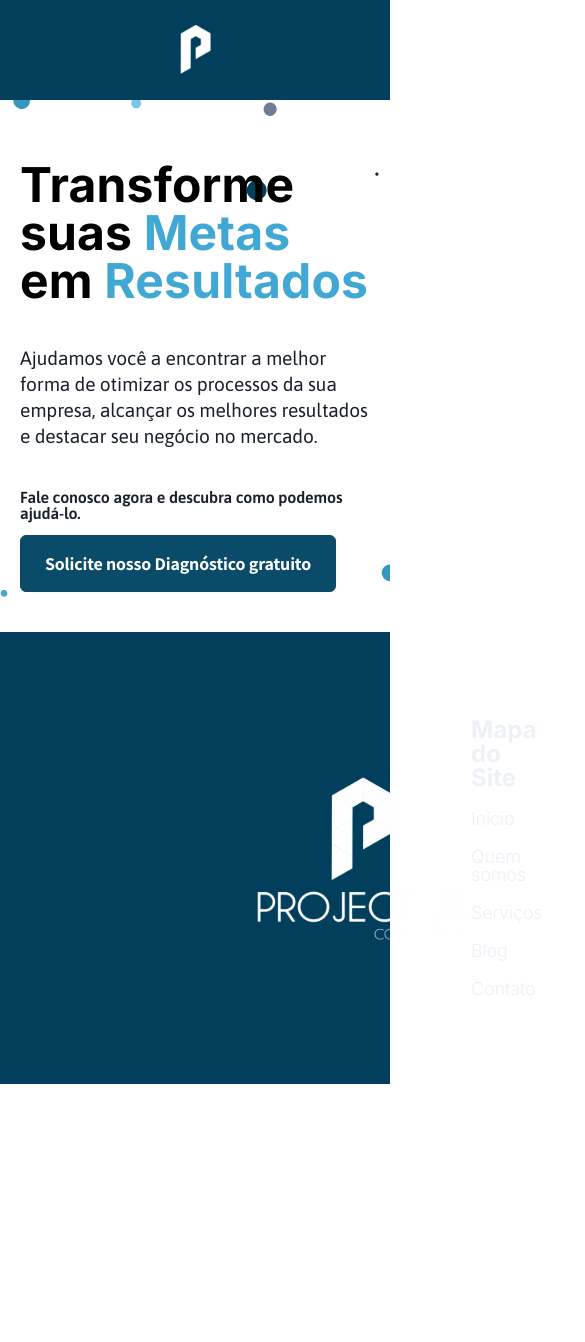
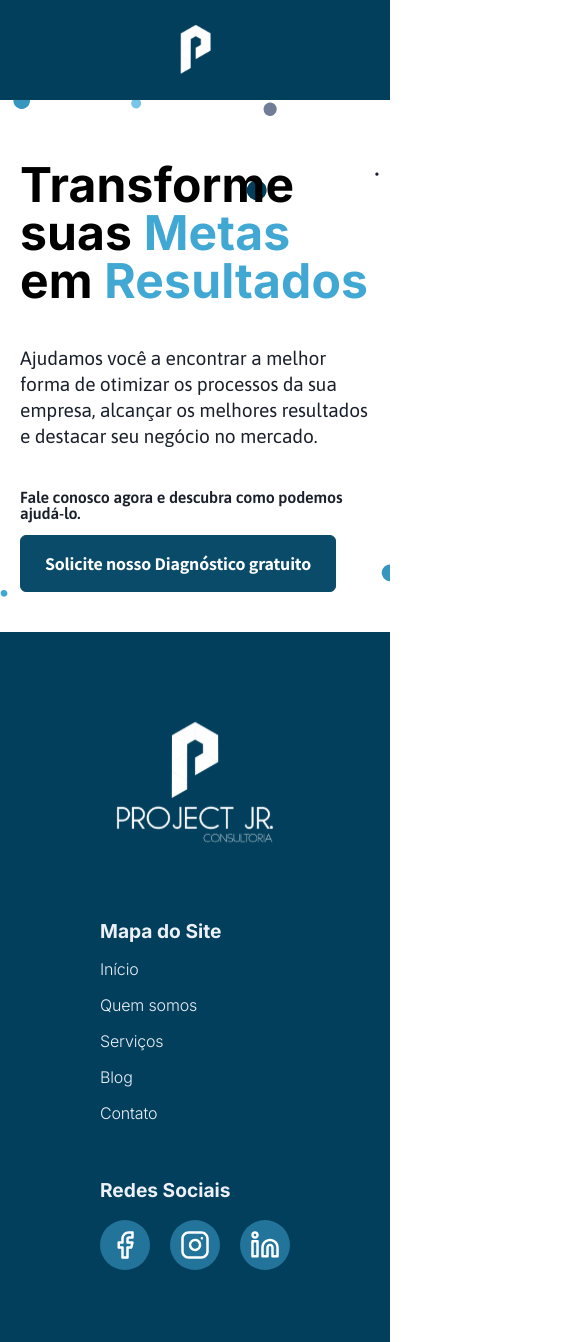
Before and after one commit to byte-serido/projectJR-Consultoria-web, a Vue app in the folder web/: page / in a window 390 px wide. Shown: the top 1342 px of the page, 585 px wide, since content can reach past the window. Before the commit the page ends 1084 px from the top, so only its background shows below. Built offline with nearby package versions, Linux system fonts and the light colour scheme.

Commit message:
feat: Responsividade da tela footer #6

```diff
--- a/web/src/components/MyFooter.vue
+++ b/web/src/components/MyFooter.vue
@@ -1,7 +1,7 @@
 <template >
     <section class="footer-container">
         <div class="container footer">
-            <img src="../assets/footer/logotipo.svg" alt="Logotipo da Project Jr Consultoria"/>
+            <img class="logotipo" src="../assets/footer/logotipo.svg" alt="Logotipo da Project Jr Consultoria"/>
 
             <div class="footer-content">
                 <div class="navigation">
@@ -31,13 +31,13 @@
                 <div class="social">
                     <p class="title">Redes Sociais</p>
                     <div class="menu-social">
-                        <a href="http://" target="_blank">
+                        <a href="https://m.facebook.com/100063631264547/" target="_blank">
                             <img src="../assets/footer/facebook.svg" alt="Facebook">
                         </a>
-                        <a href="http://" target="_blank">
+                        <a href="https://instagram.com/projectjrconsultoria?igshid=YmMyMTA2M2Y=" target="_blank">
                             <img src="../assets/footer/instagram.svg" alt="Instagram">
                         </a>
-                        <a href="http://" target="_blank">
+                        <a href="https://www.linkedin.com/company/projectjr/" target="_blank">
                             <img src="../assets/footer/linkedin.svg" alt="LinkedIn">
                         </a>
                     </div>
@@ -118,4 +118,75 @@ export default {
     a{
         text-decoration: none;
     }
+
+    @media (max-width:1080px){
+        .footer{
+            padding: 86px 80px;
+            display: flex;
+            flex-direction: row;
+            align-items: center;
+            justify-content: space-between;
+        }
+    }
+
+    @media (max-width:880px){
+        .footer{
+            padding: 70px 20px;
+            display: flex;
+            flex-direction: row;
+            align-items: center;
+            justify-content: space-between;
+        }
+
+        .logotipo{
+            height: 140px;
+            width: 140px;
+        }
+
+        .title{
+            font-size: 1.2rem;
+            font-weight: 700;
+            color:#EDF0F7;
+        }
+
+        .menu-button{
+            font-size: 1rem;
+            font-weight: 300;
+            color:#EDF0F7;
+            letter-spacing: -0.01rem;
+        }
+    }
+
+    @media (max-width:680px){
+        .footer{
+            display: flex;
+            flex-direction: column;
+            align-items: center;
+            gap: 60px;
+        }
+
+        .footer-content{
+            display: flex;
+            flex-direction: column;
+            gap: 60px;
+        }
+
+        .logotipo{
+            height: 180px;
+            width: 180px;
+        }
+    }
+
+    @media (max-width:480px){
+        .footer{
+            display: flex;
+            flex-direction: column;
+            align-items: center;
+        }
+
+        .logotipo{
+            height: 160px;
+            width: 160px;
+        }
+    }
 </style>
```
